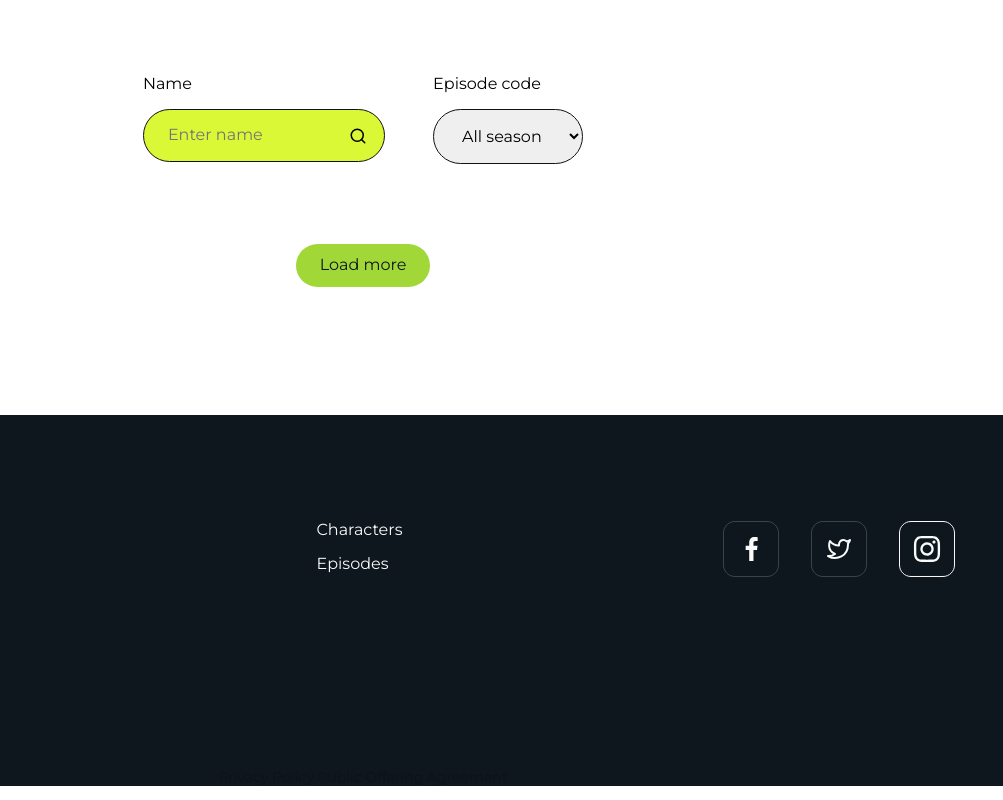
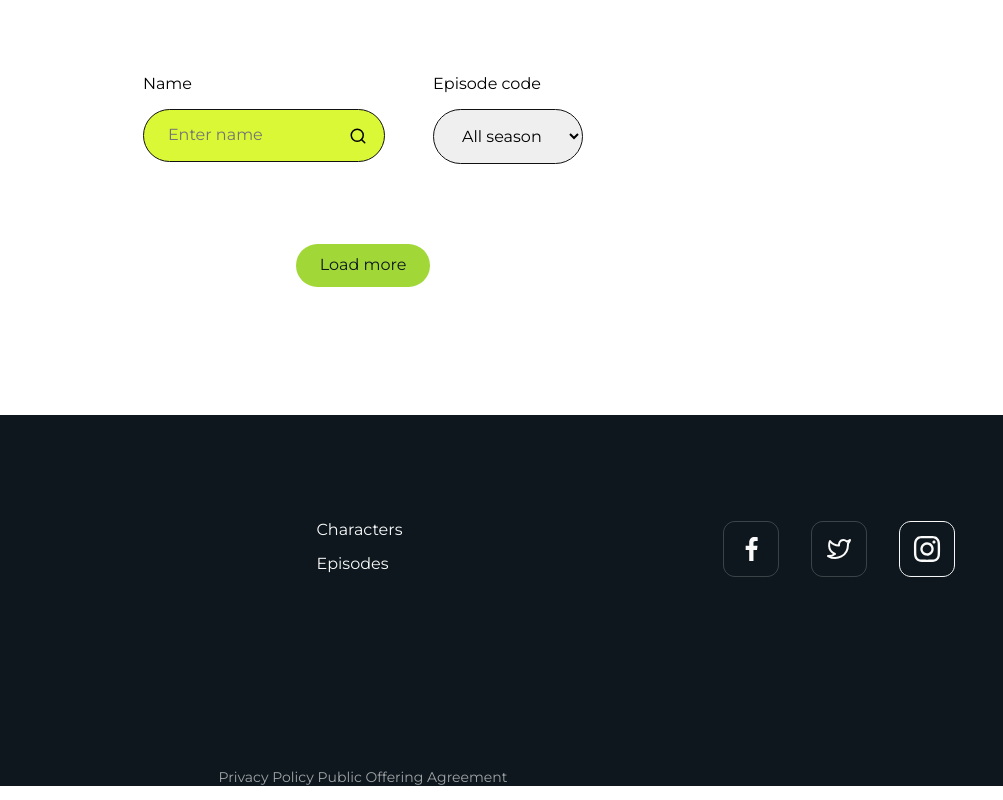
Before and after one commit to KirillKapteily/rick-and-morty-project, a website: page episodes.html in a window 1280 px wide. Shown: the part 1015-1815 px from the top of the page, 277-1280 px from the left. Drawn offline with nearby package versions, Linux system fonts and the light colour scheme; no server answers.

Commit message:
Final Fix

```diff
--- a/episodes.html
+++ b/episodes.html
@@ -143,7 +143,7 @@
                 <div class="backdrop">
                     <div class="modal-episodes"></div>
                 </div>
-                <p class="privacy">Privacy Policy Public Offering Agreement</p>
+                <p class="privacy-b">Privacy Policy Public Offering Agreement</p>
             </div>
 
     </footer>
--- a/sass/components/_footer-home.scss
+++ b/sass/components/_footer-home.scss
@@ -88,3 +88,13 @@
     letter-spacing: 0%;
     text-align: center;
 }
+
+.privacy-b{
+     margin-top: 128px !important;
+    color: #ffffff9b;
+    font-size: 14px;
+    font-weight: 400;
+    line-height: 18px;
+    letter-spacing: 0%;
+    text-align: center;
+}
```
Also changed, not shown: sass/main.css, 1 other file.
